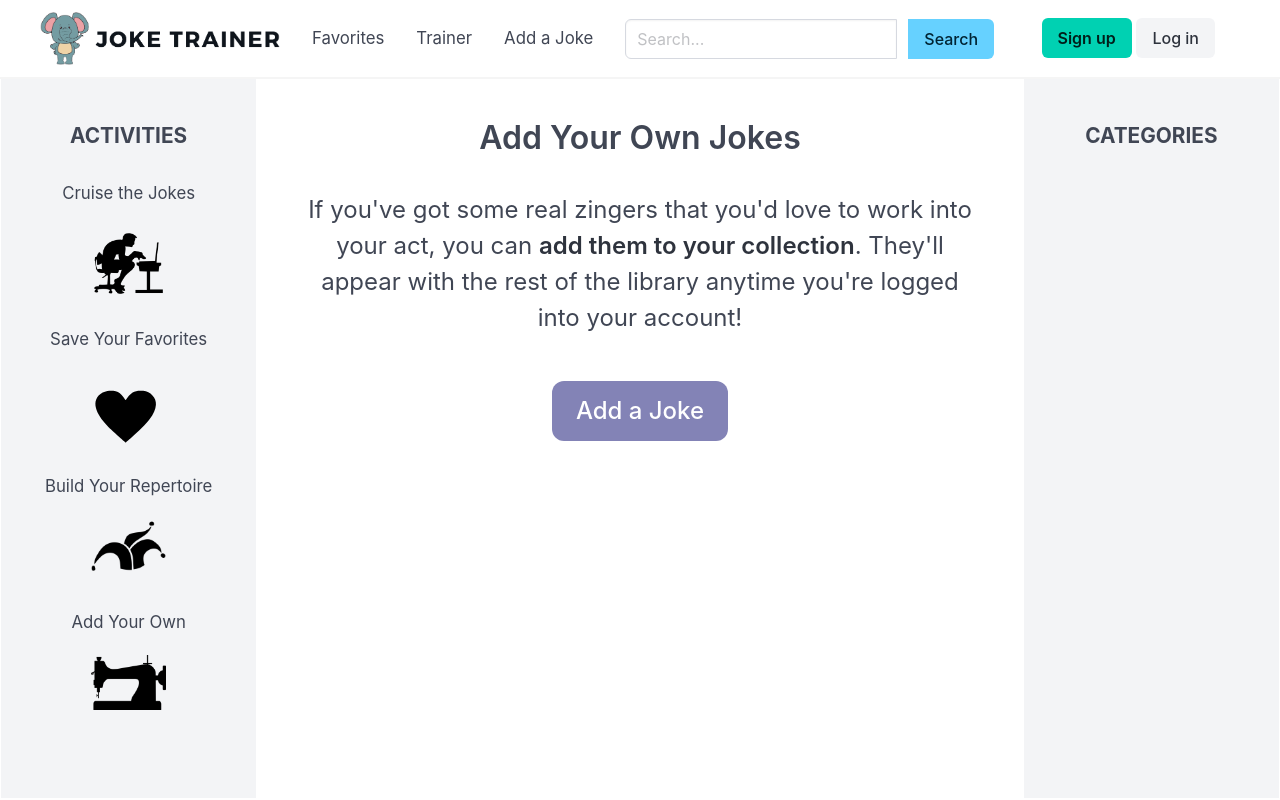
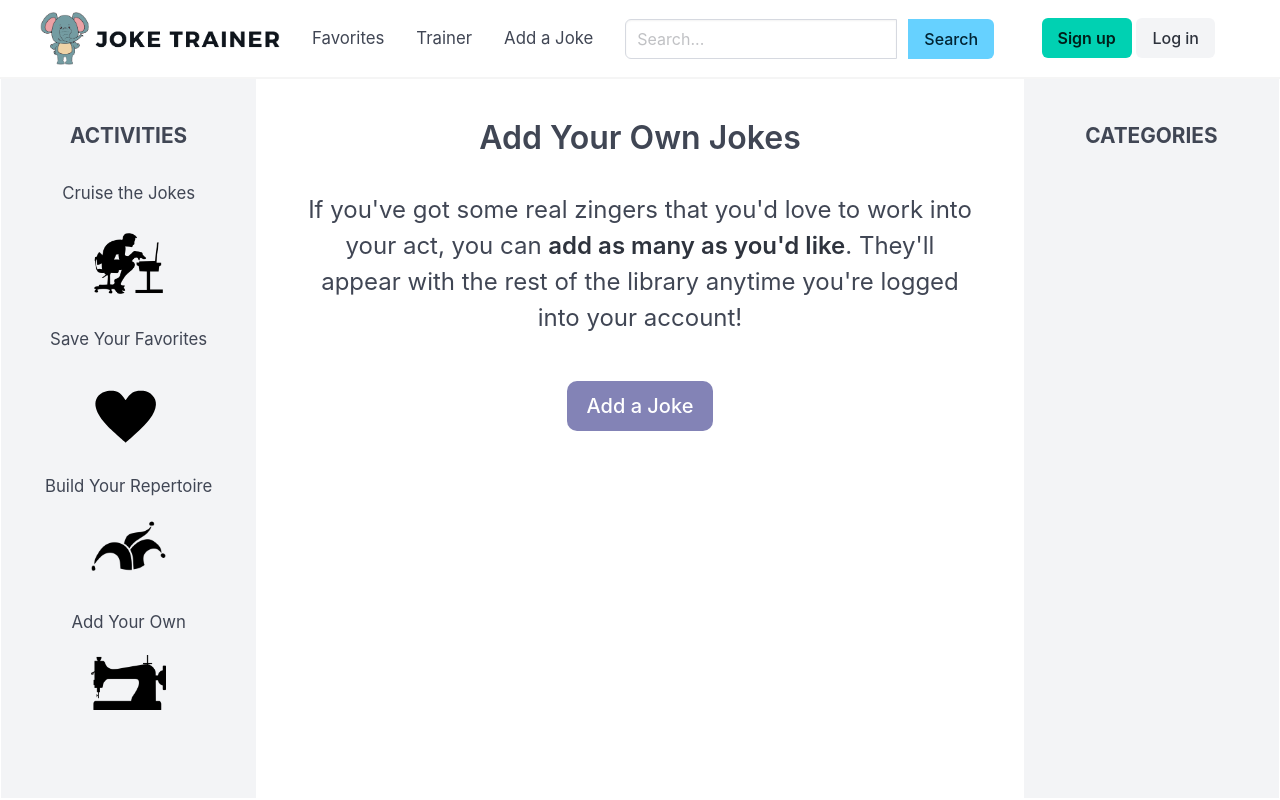
Before and after one commit to robbyhecht/joke-trainer, a Django app: page /about/add in a window 1280 px wide. Run offline with Django 3.2, Linux system fonts and the light colour scheme; data that the repository does not hold is empty; parts of the project's set-up code (start-up, migrations or seed data) failed here and were passed over; some libraries are stand-ins or nearby versions.

Commit message:
minor changes to copy in about sections

```diff
--- a/jt/templates/about_add.html
+++ b/jt/templates/about_add.html
@@ -7,12 +7,12 @@
     <h1 class="has-text-centered has-text-weight-semibold main-header">Add Your Own Jokes</h1>
   </div>
   <div class="about-text-container">
-    <h2 class="has-text-centered main-text">If you've got some real zingers that you'd love to work into your act, you can <strong>add them to your collection</strong>. They'll appear with the rest of the library anytime you're logged into your account!</h2>
+    <h2 class="has-text-centered main-text">If you've got some real zingers that you'd love to work into your act, you can <strong>add as many as you'd like</strong>. They'll appear with the rest of the library anytime you're logged into your account!</h2>
   </div>
 </div>
 
 <div class="trainer-favorites-button-container is-hidden-mobile">
-  <a href="{% url 'jt:add_joke' %}"><button class="button is-dark is-large about-button-large" id="go-to-trainer-button">Add a Joke</button></a>
+  <a href="{% url 'jt:add_joke' %}"><button class="button is-dark is-medium about-button-large" id="go-to-trainer-button">Add a Joke</button></a>
 </div>
 
 <div class="login-buttons-left-column is-hidden-desktop">
--- a/jt/templates/about_favorites.html
+++ b/jt/templates/about_favorites.html
@@ -7,12 +7,12 @@
     <h1 class="has-text-centered has-text-weight-semibold main-header">Save Your Favorite Jokes</h1>
   </div>
   <div class="about-text-container">
-    <h2 class="has-text-centered main-text">If there's a joke you find hilarious and want to remember for later, you can add it to <strong>your own collection of favorite jokes</strong>. Once you're logged in, just press the "add to favorites" button below any joke to save!</h2>
+    <h2 class="has-text-centered main-text">If there's a joke you find hilarious and want to remember for later, you can <strong>add it</strong> to your own collection of <strong>favorite jokes</strong>. Once you're logged in, just press the "add to favorites" button beneath any joke to save!</h2>
   </div>
 </div>
 
 <div class="trainer-favorites-button-container is-hidden-mobile">
-  <a href="{% url 'jt:favorites' %}"><button class="button is-dark is-large about-button-large" id="go-to-trainer-button">Go to Favorites</button></a>
+  <a href="{% url 'jt:favorites' %}"><button class="button is-dark is-medium about-button-large" id="go-to-trainer-button">Go to Favorites</button></a>
 </div>
 
 <div class="login-buttons-left-column is-hidden-desktop">
--- a/jt/templates/about_trainer.html
+++ b/jt/templates/about_trainer.html
@@ -7,12 +7,12 @@
     <h1 class="has-text-centered has-text-weight-semibold main-header">Train Your Brain</h1>
   </div>
   <div class="about-text-container">
-    <h2 class="has-text-centered main-text">The Trainer page takes you from funny to functional. You'll see all your favorite jokes, but this time with <strong>only a hint on the front and the whole joke on the back</strong>. You can use these flashcards to help you <strong>memorize the jokes</strong> and become a full blown entertainer!</h2>
+    <h2 class="has-text-centered main-text">The Trainer page takes you from funny to functional. You'll see all your favorite jokes, but this time with only a <strong>hint on the front</strong> and the <strong>whole joke on the back</strong>. You can use these flashcards to help you <strong>memorize the jokes</strong> and become a full blown entertainer!</h2>
   </div>
 </div>
 
 <div class="trainer-favorites-button-container is-hidden-mobile">
-  <a href="{% url 'jt:favorites_trainer' %}"><button class="button is-dark is-large about-button-large" id="go-to-trainer-button">Go to Trainer</button></a>
+  <a href="{% url 'jt:favorites_trainer' %}"><button class="button is-dark is-medium about-button-large" id="go-to-trainer-button">Go to Trainer</button></a>
 </div>
 
 <div class="login-buttons-left-column is-hidden-desktop">
```
